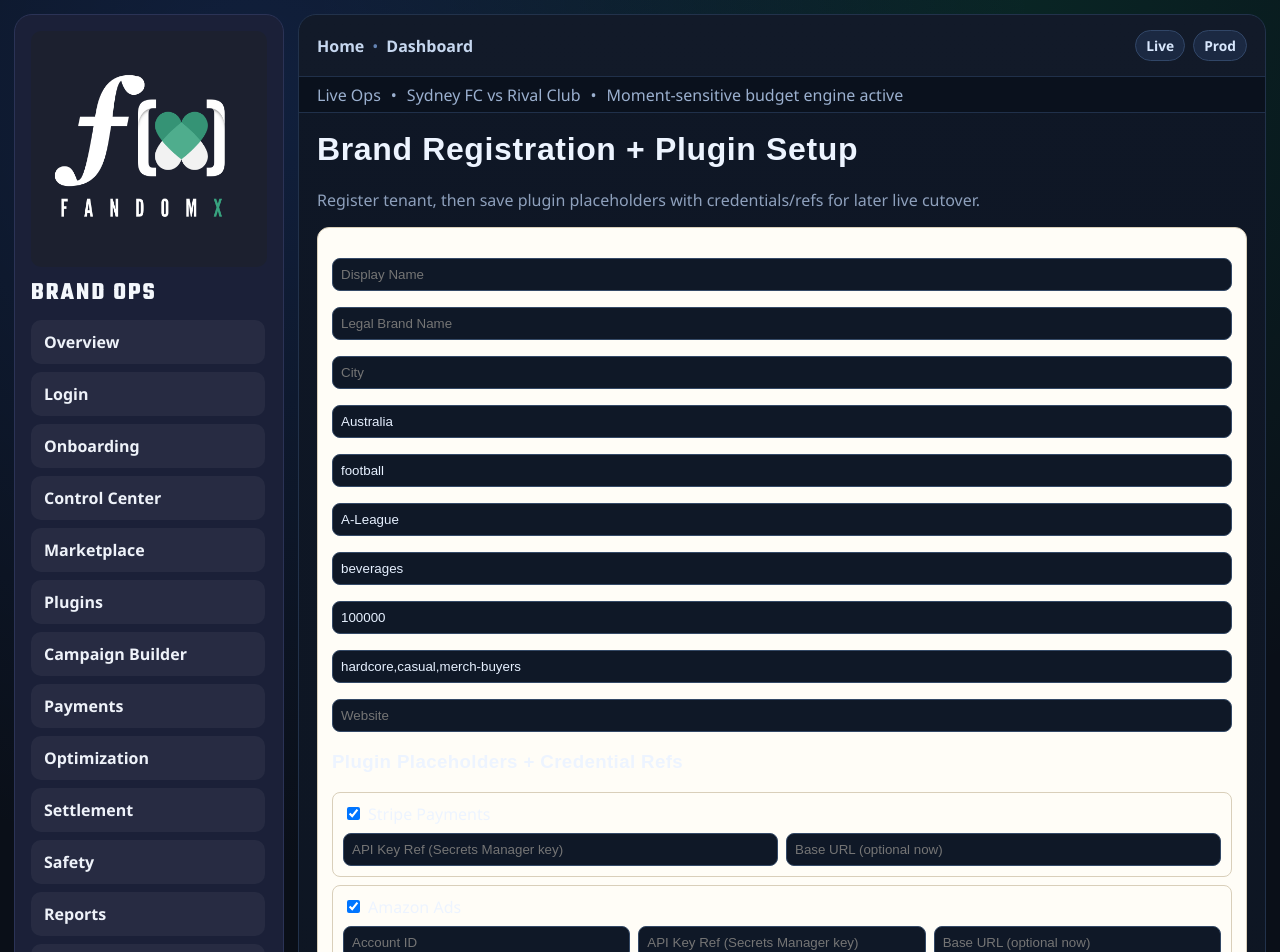
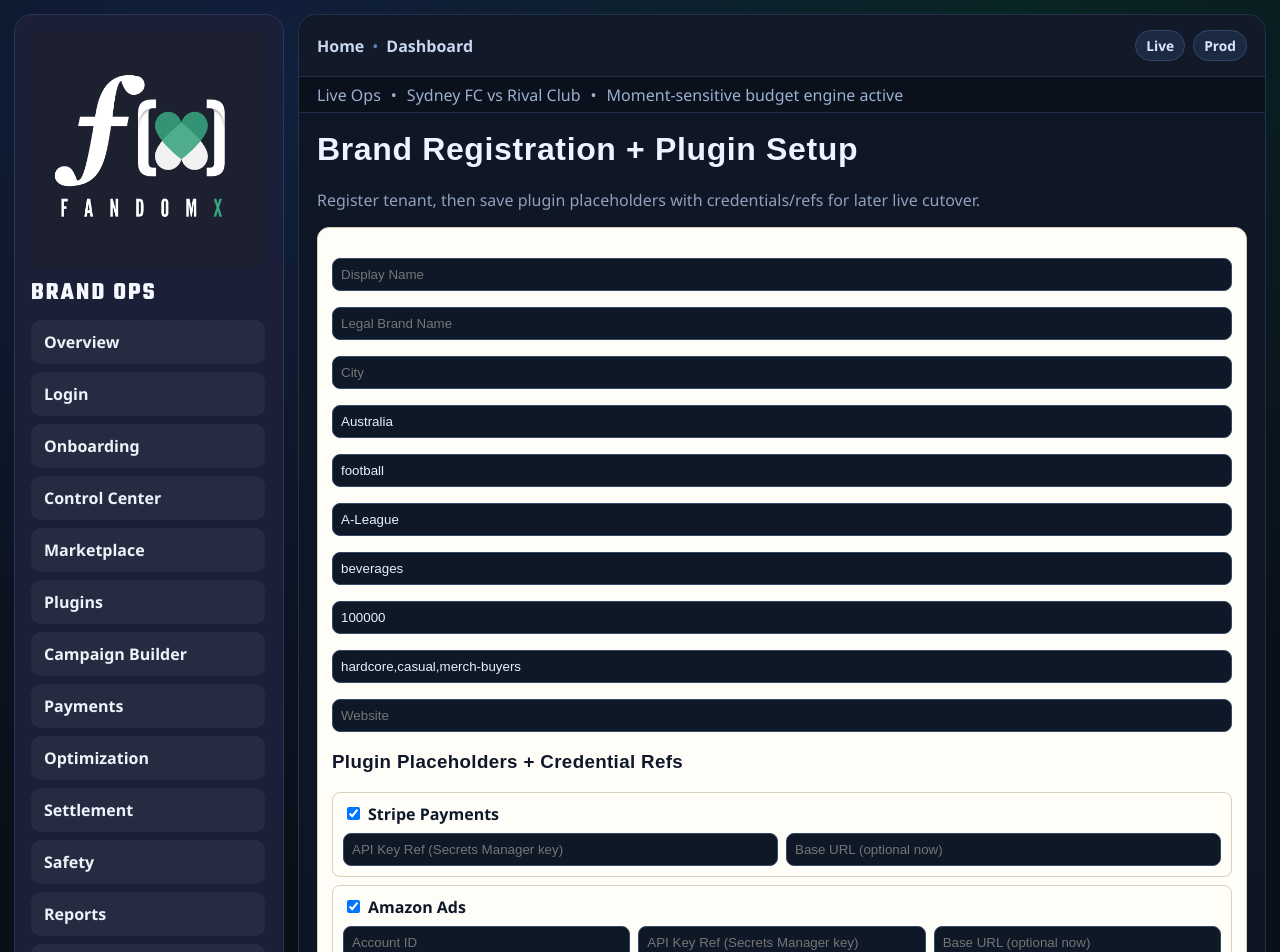
Before and after one commit to venturewhiz/Fx_F11, a Next.js app in the folder Fx/fandomx_pilot_stack/apps/brand-console/: page /onboarding in a window 1280 px wide. Shown: the top 952 px of the page. Built offline with nearby package versions, Linux system fonts and the light colour scheme; no server answers.

Commit message:
Finalize onboarding UI updates

```diff
--- a/Fx/fandomx_pilot_stack/apps/brand-console/pages/onboarding.js
+++ b/Fx/fandomx_pilot_stack/apps/brand-console/pages/onboarding.js
@@ -111,7 +111,7 @@ export default function BrandOnboarding() {
       {msg && <p style={{ color: msg.startsWith("Error") ? "#b71c1c" : "#1b5e20" }}>{msg}</p>}
       {tenantId && <p><strong>tenant_id:</strong> {tenantId}</p>}
 
-      <form onSubmit={submit} style={{ background: "#fffdf7", border: "1px solid #d9cfba", borderRadius: 12, padding: 14 }}>
+      <form onSubmit={submit} style={{ background: "#fffdf7", border: "1px solid #d9cfba", borderRadius: 12, padding: 14, color: "#0f172a" }}>
         <p><input required value={form.name} onChange={(e) => setForm({ ...form, name: e.target.value })} placeholder="Display Name" style={{ width: "100%", padding: 8 }} /></p>
         <p><input required value={form.brand_name} onChange={(e) => setForm({ ...form, brand_name: e.target.value })} placeholder="Legal Brand Name" style={{ width: "100%", padding: 8 }} /></p>
         <p><input value={form.location_city} onChange={(e) => setForm({ ...form, location_city: e.target.value })} placeholder="City" style={{ width: "100%", padding: 8 }} /></p>
@@ -123,10 +123,10 @@ export default function BrandOnboarding() {
         <p><input value={form.preferred_segments} onChange={(e) => setForm({ ...form, preferred_segments: e.target.value })} placeholder="Preferred Fan Segments" style={{ width: "100%", padding: 8 }} /></p>
         <p><input value={form.website} onChange={(e) => setForm({ ...form, website: e.target.value })} placeholder="Website" style={{ width: "100%", padding: 8 }} /></p>
 
-        <h3>Plugin Placeholders + Credential Refs</h3>
+        <h3 style={{ color: "#0f172a" }}>Plugin Placeholders + Credential Refs</h3>
         {BRAND_PLUGIN_PRESETS.map((plugin) => (
           <div key={plugin.plugin_id} style={{ border: "1px solid #d9cfba", borderRadius: 8, padding: 10, marginBottom: 8 }}>
-            <label>
+            <label style={{ color: "#0f172a", fontWeight: 600 }}>
               <input
                 type="checkbox"
                 checked={Boolean(selectedPlugins[plugin.plugin_id])}
```
Also changed, not shown: 1 other file (tests, documents, lock files or other folders).
